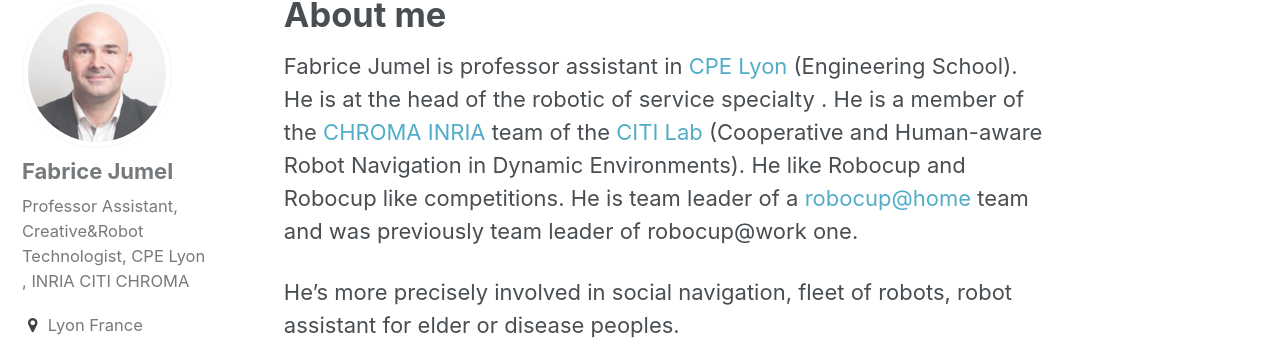
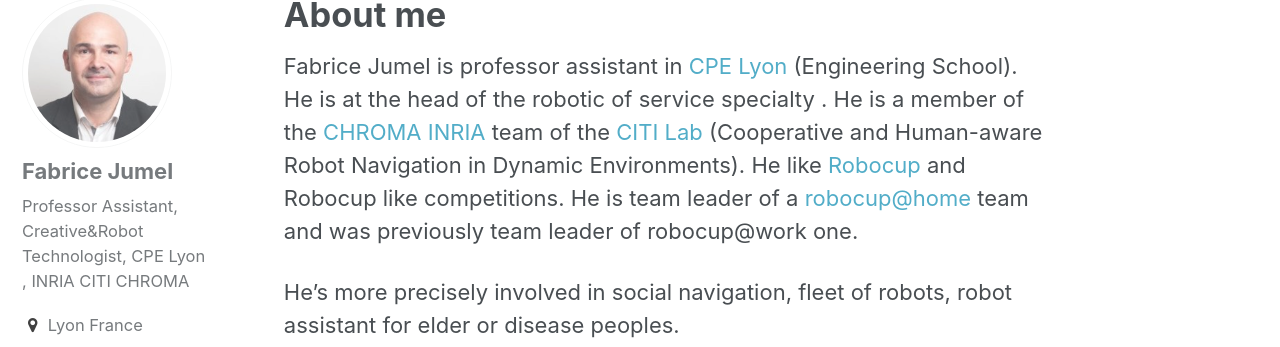
Before and after one commit to fabricejumel/fabricejumel.github.io, a Jekyll site: the page built from _pages/about.md, in a window 1280 px wide and 1045 px high. Shown: the part 146-493 px from the top of the window. Built offline with Jekyll 4.4.1, drawn with Linux system fonts in a browser that asks for light colours; part of the change alters nothing that is shown.

```diff
--- a/_pages/about.md
+++ b/_pages/about.md
@@ -4,6 +4,6 @@ title: "About me"
 
 ---
 
-Fabrice Jumel is professor assistant  in [CPE Lyon](https://www.cpe.fr) (Engineering School). He is at the head of the robotic of service specialty . He is a member of the [CHROMA INRIA](https://team.inria.fr/chroma/en/)  team of the [CITI Lab](http://www.citi-lab.fr/)  (Cooperative and Human-aware Robot Navigation in Dynamic Environments). He like Robocup and Robocup like competitions. He is team leader of a [robocup@home](http://cpe-dev.fr/robotcup/) team and was previously team leader of robocup@work one.
+Fabrice Jumel is professor assistant  in [CPE Lyon](https://www.cpe.fr) (Engineering School). He is at the head of the robotic of service specialty . He is a member of the [CHROMA INRIA](https://team.inria.fr/chroma/en/)  team of the [CITI Lab](http://www.citi-lab.fr/)  (Cooperative and Human-aware Robot Navigation in Dynamic Environments). He like [Robocup](http://www.robocup.org/) and Robocup like competitions. He is team leader of a [robocup@home](http://cpe-dev.fr/robotcup/) team and was previously team leader of robocup@work one.
 
 He's more precisely involved in social navigation, fleet of robots, robot assistant for elder or disease peoples.
```
